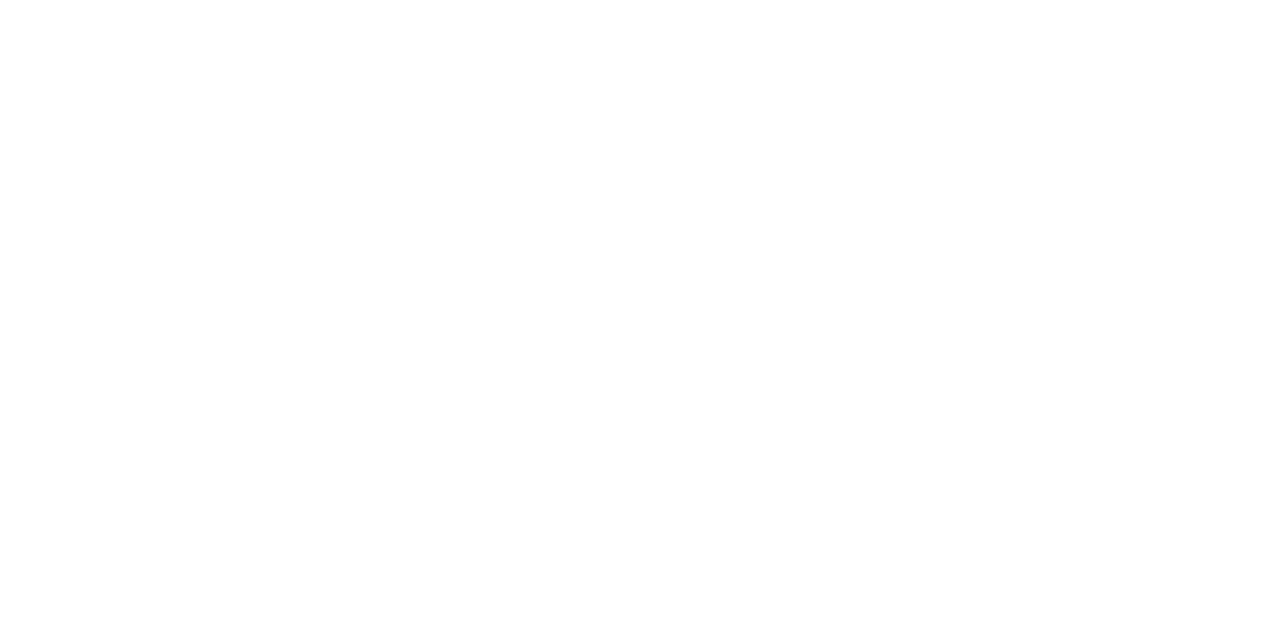
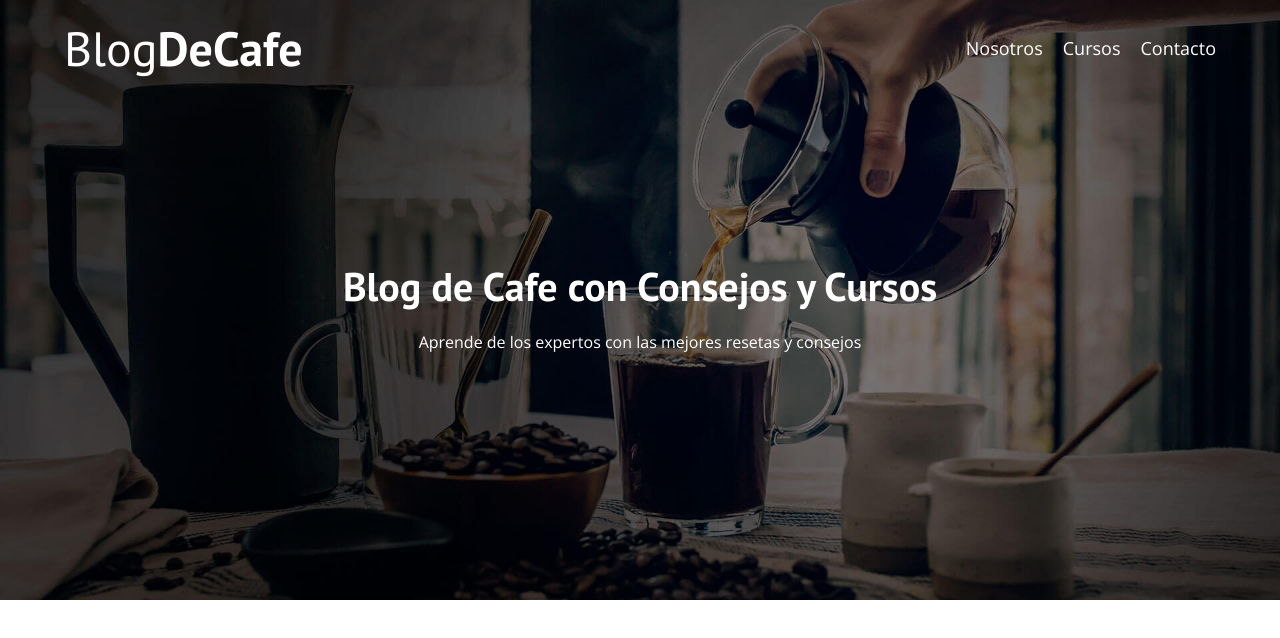
Before and after one commit to aldargt/Blog-de-Cafe, a plain HTML site: page index.html in a window 1280 px wide. Drawn offline with nearby package versions, Linux system fonts and the light colour scheme.

Commit message:
Header Terminado

```diff
--- a/css/style.css
+++ b/css/style.css
@@ -0,0 +1,105 @@
+:root{
+    --fuenteHeading: 'PT Sans', sans-serif;
+    --fuenteParrafos: 'Open Sans', sans-serif;
+
+    --primario: #784d3c;
+    --blanco: #ffffff;
+    --negro: #000000;
+}
+html {
+    box-sizing: border-box;
+    font-size: 62.5%; /* 1rem=10px */
+}
+*, *:before, *:after {
+    box-sizing: inherit;
+}
+body{
+    font-family: var(--fuenteParrafos);
+    font-size: 1.6rem;
+    line-height: 2;
+}
+
+/* Globales */
+.contenedor{
+    max-width: 120rem;
+    width: 90%;
+    margin: 0 auto;
+}
+a{
+    text-decoration: none;
+}
+h1, h2, h3, h4{
+    font-family: var(--fuenteHeading);
+}
+h1{
+    font-size: 4.8rem;
+}
+h2{
+    font-size: 4rem;
+}
+h3{
+    font-size: 3.2rem;
+}
+h4{
+    font-size: 2.8rem;
+}
+img{
+    max-width: 100%;
+}
+/* Utilidades */
+.no-margin{
+    margin: 0;
+}
+.no-padding{
+    padding: 0;
+}
+.centrar-texto{
+    text-align: center;
+}
+/* header */
+.header{
+    background-image: url(../img/banner.jpg);
+    height: 60rem;
+    background-size: cover; /*Para que tome todo el espacio disponible*/
+    background-repeat: no-repeat; /*Para que la imagen no se repita*/
+    background-position: center center; /*Esta sirve para que se centre en la posicion del medio de la imagen por cada vez que sea pequeño la pantalla*/
+
+}
+.header__texto{
+    text-align: center;
+    color: var(--blanco);
+    margin-top: 5rem;
+}
+@media (min-width: 768px) {
+    .header__texto{
+        margin-top: 15rem;
+    }
+}
+@media (min-width: 768px) {
+    .barra{
+        display: flex;
+        justify-content: space-between; /*Para alinear horizontalmente*/
+        align-items: center; /*Para alinear verticalemente*/
+    }
+}
+.logo{
+    color: var(--blanco);
+}
+.logo__nombre{
+    font-weight: 400;
+}
+.logo__bold{
+    font-weight: 700;
+}
+@media (min-width: 768px) {
+    .navegacion{
+        display: flex;
+        gap: 2rem;
+    }
+}
+.navegacion__enlace{
+    display: block;
+    text-align: center;
+    font-size: 1.8rem;
+    color: var(--blanco);
+}
--- a/index.html
+++ b/index.html
@@ -10,6 +10,24 @@
     <link rel="stylesheet" href="css/style.css">
 </head>
 <body>
+    <header class="header">
+        <div class="contenedor">
+            <div class="barra">
+                <a href="index.html" class="logo">
+                    <h1 class="logo__nombre no-margin centrar-texto">Blog<span class="logo__bold">DeCafe</span> </h1>
+                </a>
+                <nav class="navegacion">
+                    <a href="nosotros.html." class="navegacion__enlace">Nosotros</a>
+                    <a href="cursos.html" class="navegacion__enlace">Cursos</a>
+                    <a href="contacto.html" class="navegacion__enlace">Contacto</a>
+                </nav>
+            </div>
+        </div>
+        <div class="header__texto">
+            <h2 class="no-margin">Blog de Cafe con Consejos y Cursos</h2>
+            <p class="no-margin">Aprende de los expertos con las mejores resetas y consejos</p>
+        </div>
+    </header>
 
 </body>
 </html>
```
